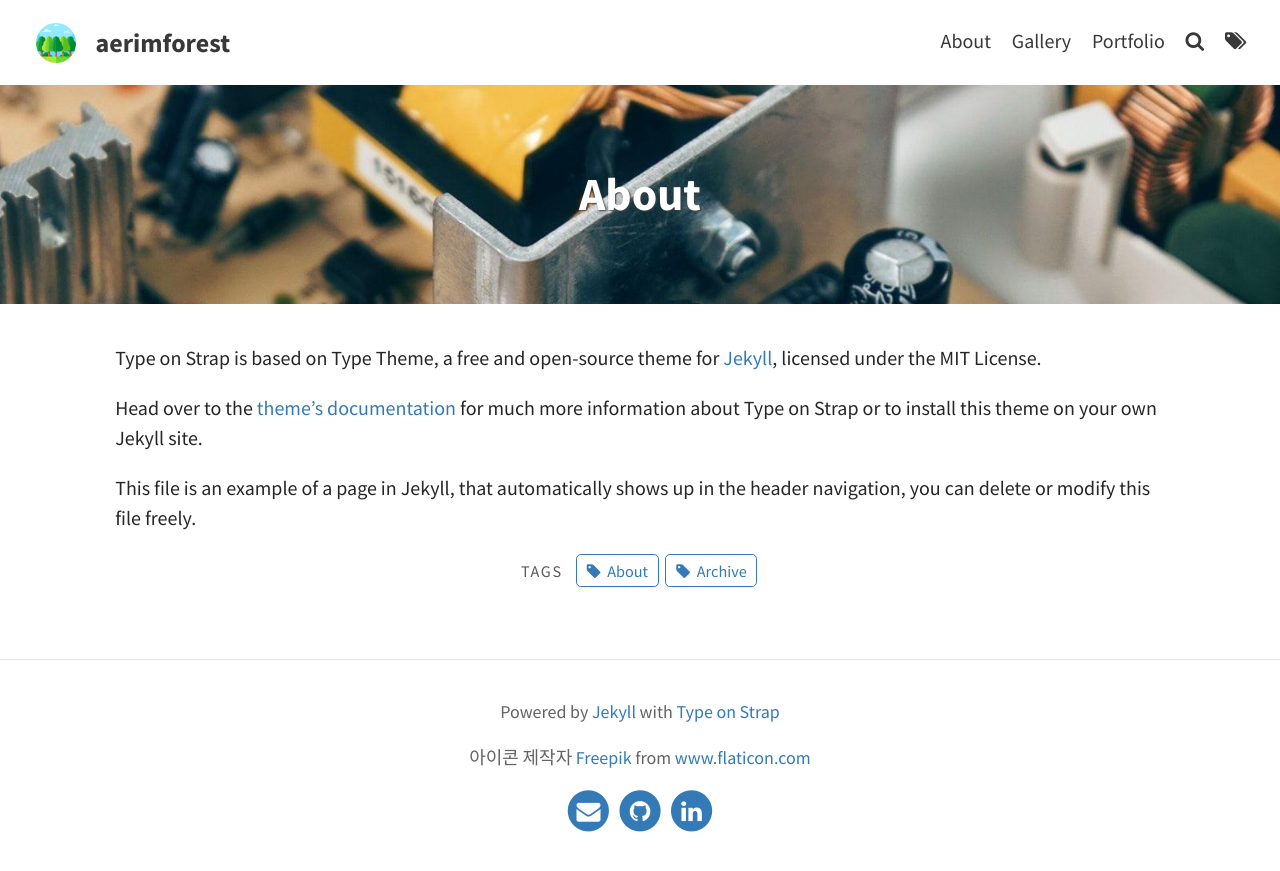
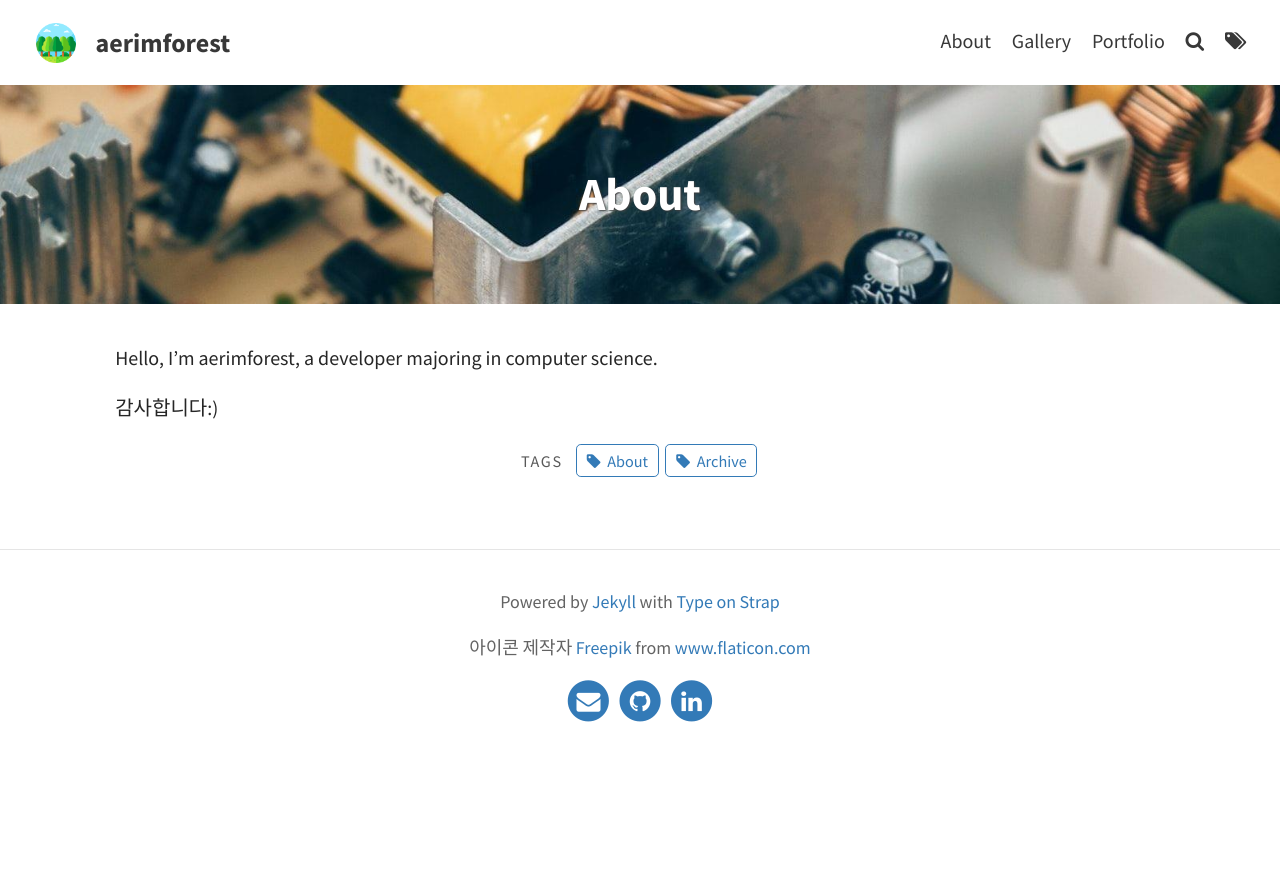
Before and after one commit to aerimforest/yenimm, a Jekyll site: the page built from pages/about.md, in a window 1280 px wide. Shown: the top 871 px of the page. Built offline with Jekyll 4.4.1, drawn with Linux system fonts in a browser that asks for light colours.

Commit message:
Update about.md

```diff
--- a/pages/about.md
+++ b/pages/about.md
@@ -6,8 +6,6 @@ feature-img: "assets/img/pexels/circuit.jpeg"
 tags: [About, Archive]
 ---
 
-Type on Strap is based on Type Theme, a free and open-source theme for [Jekyll](http://jekyllrb.com/), licensed under the MIT License.
+Hello, I'm aerimforest, a developer majoring in computer science.
 
-Head over to the [theme's documentation](https://github.io/sylhare/Type-on-Strap) for much more information about Type on Strap or to install this theme on your own Jekyll site.
-
-This file is an example of a page in Jekyll, that automatically shows up in the header navigation, you can delete or modify this file freely.
+감사합니다:)
```
